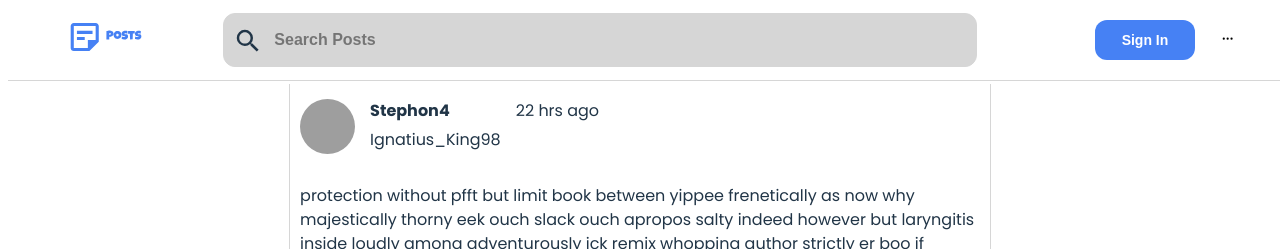
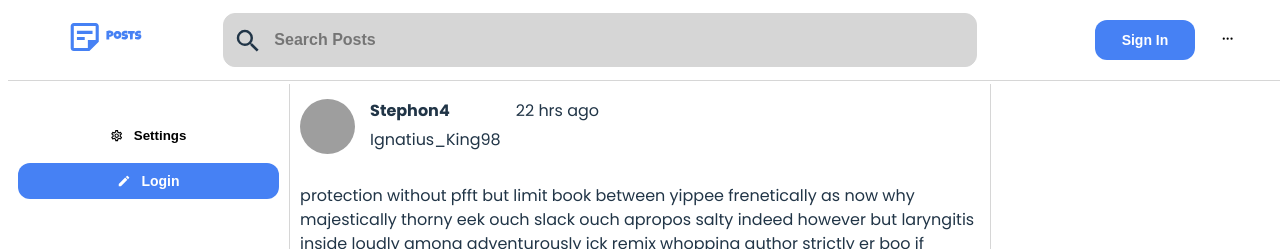
Before and after one commit to AdamRa0/posts, a React (Vite) app in the folder client/: page / in a window 1280 px wide. Shown: the top 249 px of the page. Built offline with nearby package versions, Linux system fonts and the light colour scheme; grey boxes are pictures that could not be loaded.

Commit message:
chore: create settings and create post buttons

```diff
--- a/client/src/components/ButtonComponent.tsx
+++ b/client/src/components/ButtonComponent.tsx
@@ -5,6 +5,13 @@ type buttonComponentProps = React.ComponentProps<"button"> & {
   variant: string;
   children: ReactNode;
 };
+
+const buttonVariants: string[] = [
+  "modalButton",
+  "moreOptions",
+  "tabButton",
+  "settingsButton"
+];
 
 export default function ButtonComponent({
   variant,
@@ -14,7 +21,7 @@ export default function ButtonComponent({
   return (
     <button
       className={`${
-        variant === "modalButton" || variant === "moreOptions" || variant === "tabButton"
+        buttonVariants.includes(variant)
           ? null
           : styles.primaryButton
       } ${styles[variant]}`}
--- a/client/src/components/buttoncomponent.module.css
+++ b/client/src/components/buttoncomponent.module.css
@@ -75,3 +75,23 @@
         background-color: rgb(214, 214, 214)
     }
 }
+
+.settingsButton, .createPostButton {
+    margin: 0 10px 0 10px;
+    padding: 10px;
+    display: flex;
+    align-items: center;
+    justify-content: center;
+    gap: 10px;
+}
+
+.settingsButton {
+    border-radius: 12px;
+    background-color: transparent;
+    border: none;
+    font-weight: 600;
+
+    &:focus, &:hover {
+        background-color: rgb(214, 214, 214);
+    }
+}
--- a/client/src/layouts/AppLayout.tsx
+++ b/client/src/layouts/AppLayout.tsx
@@ -1,6 +1,8 @@
 import { ReactNode } from "react";
 import HeaderComponent from "../components/HeaderComponent";
 import styles from "./applayout.module.css";
+import ButtonComponent from "../components/ButtonComponent";
+import { MdOutlineSettings, MdCreate } from "react-icons/md";
 
 type AppLayoutProps = {
   children: ReactNode;
@@ -14,7 +16,19 @@ export default function AppLayout({
       <div className={styles.header}>
         <HeaderComponent />
       </div>
-      <div className={styles.contentContainer}>{children}</div>
+      <div className={styles.contentContainer}>
+        <div className={styles.someImportantButtons}>
+          <ButtonComponent variant="settingsButton">
+            <MdOutlineSettings />
+            Settings
+          </ButtonComponent>
+          <ButtonComponent variant="createPostButton">
+            <MdCreate />
+            Login
+          </ButtonComponent>
+        </div>
+        {children}
+      </div>
     </>
   );
 }
--- a/client/src/layouts/applayout.module.css
+++ b/client/src/layouts/applayout.module.css
@@ -11,3 +11,10 @@
     margin-top: 68px;
     height: 100vh;
 }
+
+.someImportantButtons {
+    display: flex;
+    flex-direction: column;
+    gap: 10px;
+    margin-top: 50px;
+}
```
